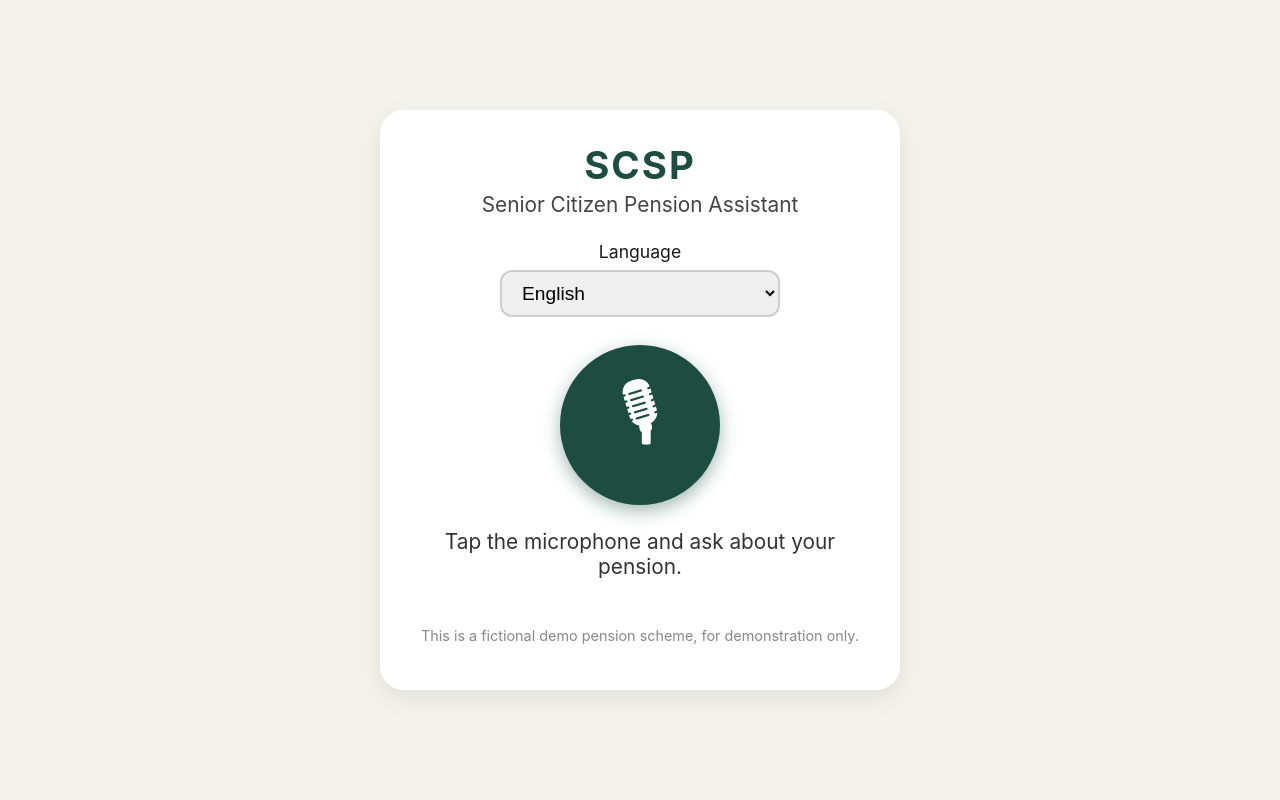
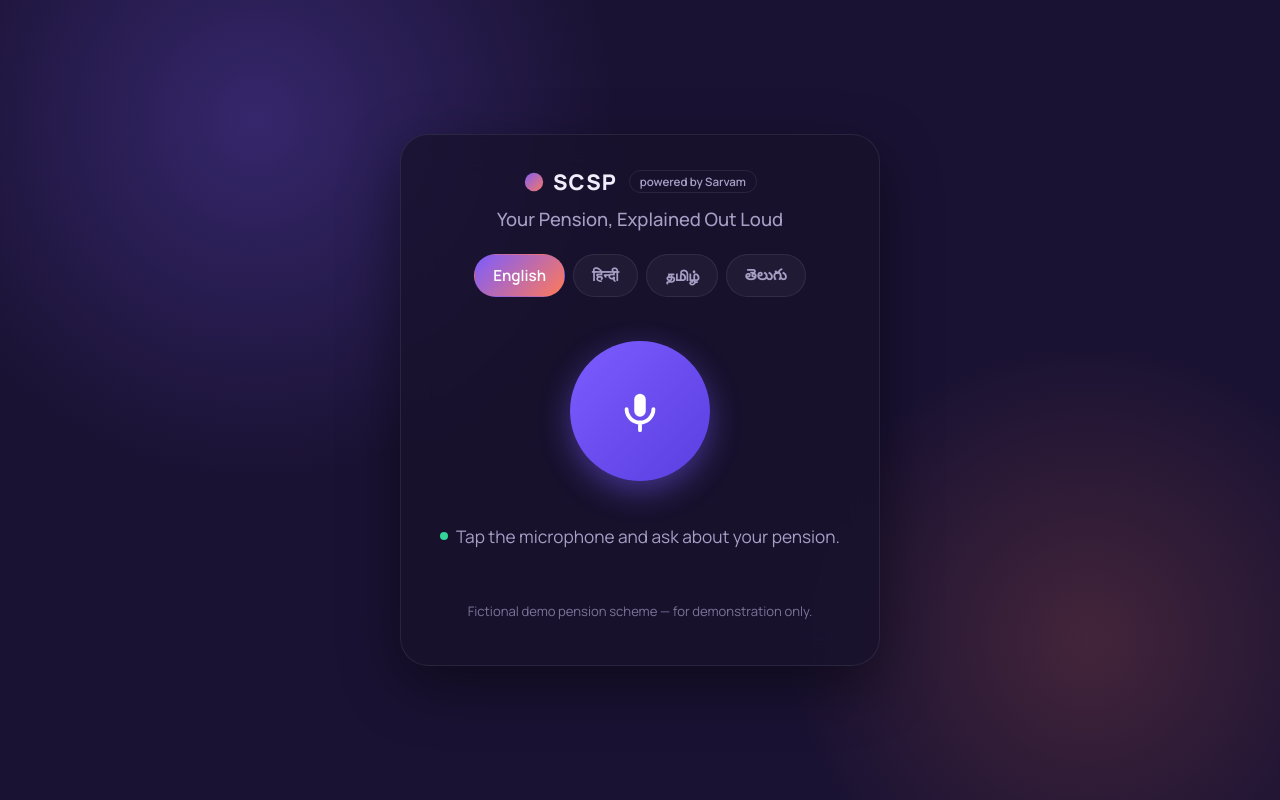
Before and after one commit to BUVI-2006/pension-system, a plain HTML site: page frontend/index.html in a window 1280 px wide. Drawn offline with Linux system fonts and the light colour scheme.

Commit message:
Redesign frontend with a polished Sarvam-inspired dark UI
Language selector switches from a dropdown to pill buttons, mic button
gets gradient/glow states for listening and thinking, and transcript
bubbles get a chat-style look.

Co-Authored-By: Claude Sonnet 5 <noreply@anthropic.com>

```diff
--- a/frontend/app.js
+++ b/frontend/app.js
@@ -1,20 +1,37 @@
 const micBtn = document.getElementById("micBtn");
 const statusEl = document.getElementById("status");
+const statusDot = document.getElementById("statusDot");
 const repeatBtn = document.getElementById("repeatBtn");
 const player = document.getElementById("player");
 const userLine = document.getElementById("userLine");
 const assistantLine = document.getElementById("assistantLine");
-const langSelect = document.getElementById("lang");
+const langRow = document.getElementById("langRow");
 
 let mediaRecorder = null;
 let chunks = [];
 let recording = false;
+let currentLang = "en-IN";
+
+const DOT_COLORS = {
+  idle: "#34d399",
+  listening: "#ff5d6c",
+  thinking: "#ff7a59",
+};
 
 function setStatus(text, mode) {
   statusEl.textContent = text;
   micBtn.classList.remove("listening", "thinking");
+  statusDot.style.background = DOT_COLORS[mode || "idle"];
   if (mode) micBtn.classList.add(mode);
 }
+
+langRow.addEventListener("click", (e) => {
+  const btn = e.target.closest(".lang-pill");
+  if (!btn) return;
+  document.querySelectorAll(".lang-pill").forEach((p) => p.classList.remove("active"));
+  btn.classList.add("active");
+  currentLang = btn.dataset.lang;
+});
 
 async function startRecording() {
   const stream = await navigator.mediaDevices.getUserMedia({ audio: true });
@@ -42,7 +59,7 @@ async function handleRecordingStop() {
   const blob = new Blob(chunks, { type: "audio/webm" });
   const formData = new FormData();
   formData.append("file", blob, "speech.webm");
-  formData.append("language_code", langSelect.value);
+  formData.append("language_code", currentLang);
 
   try {
     const res = await fetch("/api/voice", { method: "POST", body: formData });
--- a/frontend/index.html
+++ b/frontend/index.html
@@ -4,25 +4,61 @@
 <meta charset="UTF-8" />
 <meta name="viewport" content="width=device-width, initial-scale=1.0" />
 <title>SCSP Pension Assistant</title>
+<link rel="preconnect" href="https://fonts.googleapis.com" />
+<link href="https://fonts.googleapis.com/css2?family=Manrope:wght@400;500;600;700;800&display=swap" rel="stylesheet" />
 <link rel="stylesheet" href="style.css" />
 </head>
 <body>
+  <div class="bg-glow"></div>
+
   <main class="card">
-    <h1>SCSP</h1>
-    <p class="subtitle">Senior Citizen Pension Assistant</p>
+    <header class="brand">
+      <span class="brand-mark">
+        <svg viewBox="0 0 24 24" width="22" height="22" fill="none" xmlns="http://www.w3.org/2000/svg">
+          <circle cx="12" cy="12" r="10" fill="url(#g)"/>
+          <defs>
+            <linearGradient id="g" x1="0" y1="0" x2="24" y2="24" gradientUnits="userSpaceOnUse">
+              <stop stop-color="#7C5CFF"/>
+              <stop offset="1" stop-color="#FF7A59"/>
+            </linearGradient>
+          </defs>
+        </svg>
+      </span>
+      <span class="brand-name">SCSP</span>
+      <span class="brand-badge">powered by Sarvam</span>
+    </header>
 
-    <label class="lang-label" for="lang">Language</label>
-    <select id="lang" class="lang-select">
-      <option value="en-IN">English</option>
-      <option value="hi-IN">हिन्दी</option>
-      <option value="ta-IN">தமிழ்</option>
-      <option value="te-IN">తెలుగు</option>
-    </select>
+    <p class="subtitle">Your Pension, Explained Out Loud</p>
 
-    <button id="micBtn" class="mic-btn" aria-label="Tap to speak">🎙</button>
-    <p id="status" class="status">Tap the microphone and ask about your pension.</p>
+    <div class="lang-row" id="langRow">
+      <button class="lang-pill active" data-lang="en-IN">English</button>
+      <button class="lang-pill" data-lang="hi-IN">हिन्दी</button>
+      <button class="lang-pill" data-lang="ta-IN">தமிழ்</button>
+      <button class="lang-pill" data-lang="te-IN">తెలుగు</button>
+    </div>
 
-    <button id="repeatBtn" class="repeat-btn" hidden>🔁 Repeat Answer</button>
+    <div class="mic-wrap">
+      <div class="ring ring-1"></div>
+      <div class="ring ring-2"></div>
+      <button id="micBtn" class="mic-btn" aria-label="Tap to speak">
+        <svg viewBox="0 0 24 24" width="46" height="46" fill="none" xmlns="http://www.w3.org/2000/svg">
+          <path d="M12 15a3 3 0 0 0 3-3V6a3 3 0 0 0-6 0v6a3 3 0 0 0 3 3Z" fill="currentColor"/>
+          <path d="M19 11a7 7 0 0 1-14 0M12 19v3" stroke="currentColor" stroke-width="2" stroke-linecap="round"/>
+        </svg>
+      </button>
+    </div>
+
+    <div class="status-row">
+      <span id="statusDot" class="status-dot"></span>
+      <p id="status" class="status">Tap the microphone and ask about your pension.</p>
+    </div>
+
+    <button id="repeatBtn" class="repeat-btn" hidden>
+      <svg viewBox="0 0 24 24" width="18" height="18" fill="none" xmlns="http://www.w3.org/2000/svg">
+        <path d="M4 4v5h5M20 20v-5h-5M4.5 9a8 8 0 0 1 14-4.5M19.5 15a8 8 0 0 1-14 4.5" stroke="currentColor" stroke-width="2" stroke-linecap="round" stroke-linejoin="round"/>
+      </svg>
+      Repeat Answer
+    </button>
 
     <audio id="player" hidden></audio>
 
@@ -31,7 +67,7 @@
       <div id="assistantLine" class="line assistant-line" hidden></div>
     </section>
 
-    <p class="disclaimer">This is a fictional demo pension scheme, for demonstration only.</p>
+    <p class="disclaimer">Fictional demo pension scheme — for demonstration only.</p>
   </main>
 
   <script src="app.js"></script>
--- a/frontend/style.css
+++ b/frontend/style.css
@@ -1,4 +1,17 @@
 * { box-sizing: border-box; }
+
+:root {
+  --bg-1: #0f0b1e;
+  --bg-2: #1a1233;
+  --card: #17122b;
+  --card-border: rgba(255, 255, 255, 0.08);
+  --text: #f1eefc;
+  --text-dim: #a79fc4;
+  --accent-1: #7c5cff;
+  --accent-2: #ff7a59;
+  --danger: #ff5d6c;
+  --good: #34d399;
+}
 
 body {
   margin: 0;
@@ -6,133 +19,251 @@ body {
   display: flex;
   align-items: center;
   justify-content: center;
-  background: #f4f2ec;
-  font-family: -apple-system, "Segoe UI", Roboto, Arial, sans-serif;
-  color: #1a1a1a;
+  background: var(--bg-1);
+  font-family: "Manrope", -apple-system, "Segoe UI", Roboto, Arial, sans-serif;
+  color: var(--text);
   padding: 16px;
+  position: relative;
+  overflow-x: hidden;
+}
+
+.bg-glow {
+  position: fixed;
+  inset: 0;
+  background:
+    radial-gradient(600px circle at 20% 15%, rgba(124, 92, 255, 0.28), transparent 60%),
+    radial-gradient(500px circle at 85% 80%, rgba(255, 122, 89, 0.18), transparent 60%),
+    var(--bg-2);
+  z-index: -1;
 }
 
 .card {
   width: 100%;
-  max-width: 520px;
-  background: #ffffff;
-  border-radius: 24px;
-  padding: 32px 24px;
+  max-width: 480px;
+  background: rgba(23, 18, 43, 0.75);
+  border: 1px solid var(--card-border);
+  border-radius: 28px;
+  padding: 32px 26px;
   text-align: center;
-  box-shadow: 0 8px 24px rgba(0, 0, 0, 0.08);
+  backdrop-filter: blur(18px);
+  box-shadow: 0 20px 60px rgba(0, 0, 0, 0.45);
   display: flex;
   flex-direction: column;
   align-items: center;
 }
 
-h1 {
-  font-size: 2.4rem;
-  margin: 0;
-  letter-spacing: 2px;
-  color: #1c4d3e;
+.brand {
+  display: flex;
+  align-items: center;
+  gap: 8px;
+  margin-bottom: 6px;
+}
+
+.brand-mark { display: inline-flex; }
+
+.brand-name {
+  font-size: 1.35rem;
+  font-weight: 800;
+  letter-spacing: 1px;
+}
+
+.brand-badge {
+  font-size: 0.72rem;
+  font-weight: 600;
+  color: var(--text-dim);
+  border: 1px solid var(--card-border);
+  padding: 3px 10px;
+  border-radius: 999px;
+  margin-left: 4px;
 }
 
 .subtitle {
-  font-size: 1.3rem;
-  margin: 4px 0 24px;
-  color: #444;
+  font-size: 1.15rem;
+  font-weight: 500;
+  margin: 4px 0 22px;
+  color: var(--text-dim);
 }
 
-.lang-label {
-  display: block;
-  font-size: 1.1rem;
-  margin-bottom: 8px;
+.lang-row {
+  display: flex;
+  flex-wrap: wrap;
+  gap: 8px;
+  justify-content: center;
+  margin-bottom: 30px;
 }
 
-.lang-select {
-  font-size: 1.2rem;
-  padding: 10px 16px;
-  border-radius: 12px;
-  border: 2px solid #ccc;
-  margin-bottom: 28px;
-  width: 100%;
-  max-width: 280px;
+.lang-pill {
+  font-family: inherit;
+  font-size: 0.95rem;
+  font-weight: 600;
+  padding: 9px 18px;
+  border-radius: 999px;
+  border: 1px solid var(--card-border);
+  background: rgba(255, 255, 255, 0.04);
+  color: var(--text-dim);
+  cursor: pointer;
+  transition: all 0.15s;
+}
+
+.lang-pill:hover {
+  border-color: var(--accent-1);
+  color: var(--text);
+}
+
+.lang-pill.active {
+  background: linear-gradient(135deg, var(--accent-1), var(--accent-2));
+  color: white;
+  border-color: transparent;
+}
+
+.mic-wrap {
+  position: relative;
+  width: 168px;
+  height: 168px;
+  display: flex;
+  align-items: center;
+  justify-content: center;
+  margin-bottom: 22px;
+}
+
+.ring {
+  position: absolute;
+  inset: 0;
+  border-radius: 50%;
+  border: 2px solid rgba(124, 92, 255, 0.35);
+  opacity: 0;
 }
 
 .mic-btn {
-  width: 160px;
-  height: 160px;
+  position: relative;
+  width: 140px;
+  height: 140px;
   border-radius: 50%;
   border: none;
-  background: #1c4d3e;
+  background: linear-gradient(135deg, var(--accent-1), #5b3fe0);
   color: white;
-  font-size: 4.5rem;
   cursor: pointer;
-  box-shadow: 0 6px 18px rgba(28, 77, 62, 0.4);
-  transition: transform 0.15s, background 0.15s;
+  display: flex;
+  align-items: center;
+  justify-content: center;
+  box-shadow: 0 10px 30px rgba(124, 92, 255, 0.45);
+  transition: transform 0.15s;
+  z-index: 1;
 }
 
-.mic-btn:hover { transform: scale(1.03); }
+.mic-btn:hover { transform: scale(1.04); }
 
 .mic-btn.listening {
-  background: #b8452f;
-  animation: pulse 1.2s infinite;
+  background: linear-gradient(135deg, var(--danger), #c23b52);
+  box-shadow: 0 10px 30px rgba(255, 93, 108, 0.5);
+}
+
+.mic-btn.listening ~ .ring,
+.mic-wrap:has(.mic-btn.listening) .ring {
+  opacity: 1;
+  animation: pulse 1.8s ease-out infinite;
+}
+
+.mic-wrap:has(.mic-btn.listening) .ring-2 {
+  animation-delay: 0.5s;
 }
 
 .mic-btn.thinking {
-  background: #8a6d1c;
+  background: linear-gradient(135deg, var(--accent-2), #c2542f);
+  box-shadow: 0 10px 30px rgba(255, 122, 89, 0.45);
+  animation: spin-pulse 1.2s ease-in-out infinite;
 }
 
 @keyframes pulse {
-  0% { box-shadow: 0 0 0 0 rgba(184, 69, 47, 0.5); }
-  70% { box-shadow: 0 0 0 24px rgba(184, 69, 47, 0); }
-  100% { box-shadow: 0 0 0 0 rgba(184, 69, 47, 0); }
+  0% { transform: scale(0.75); opacity: 0.7; border-color: rgba(255, 93, 108, 0.6); }
+  100% { transform: scale(1.35); opacity: 0; border-color: rgba(255, 93, 108, 0); }
+}
+
+@keyframes spin-pulse {
+  0%, 100% { transform: scale(1); }
+  50% { transform: scale(0.94); }
+}
+
+.status-row {
+  display: flex;
+  align-items: center;
+  gap: 8px;
+  min-height: 2.4rem;
+  margin-bottom: 6px;
+}
+
+.status-dot {
+  width: 8px;
+  height: 8px;
+  border-radius: 50%;
+  background: var(--good);
+  flex-shrink: 0;
 }
 
 .status {
-  font-size: 1.3rem;
-  margin: 24px 0 8px;
-  min-height: 2.6rem;
-  color: #333;
+  font-size: 1.08rem;
+  color: var(--text-dim);
+  margin: 0;
 }
 
 .repeat-btn {
-  font-size: 1.15rem;
-  padding: 12px 24px;
+  display: inline-flex;
+  align-items: center;
+  gap: 8px;
+  font-family: inherit;
+  font-size: 1rem;
+  font-weight: 600;
+  padding: 11px 20px;
   border-radius: 14px;
-  border: 2px solid #1c4d3e;
-  background: white;
-  color: #1c4d3e;
+  border: 1px solid var(--card-border);
+  background: rgba(255, 255, 255, 0.05);
+  color: var(--text);
   cursor: pointer;
-  margin-bottom: 8px;
+  margin: 8px 0 4px;
+}
+
+.repeat-btn:hover { border-color: var(--accent-1); }
+
+.repeat-btn[hidden],
+.line[hidden] {
+  display: none;
 }
 
 .transcript {
+  width: 100%;
   text-align: left;
-  margin-top: 20px;
+  margin-top: 18px;
 }
 
 .line {
-  font-size: 1.2rem;
+  font-size: 1.08rem;
   line-height: 1.5;
   padding: 14px 18px;
-  border-radius: 14px;
-  margin-bottom: 12px;
+  border-radius: 16px;
+  margin-bottom: 10px;
 }
 
 .user-line {
-  background: #eef1ea;
-  color: #1a1a1a;
+  background: rgba(255, 255, 255, 0.06);
+  color: var(--text);
+  border: 1px solid var(--card-border);
 }
 
 .assistant-line {
-  background: #e8f0ec;
-  color: #1c4d3e;
+  background: linear-gradient(135deg, rgba(124, 92, 255, 0.18), rgba(255, 122, 89, 0.12));
+  color: var(--text);
   font-weight: 600;
+  border: 1px solid rgba(124, 92, 255, 0.3);
 }
 
 .disclaimer {
-  font-size: 0.9rem;
-  color: #888;
-  margin-top: 20px;
+  font-size: 0.82rem;
+  color: rgba(167, 159, 196, 0.7);
+  margin-top: 22px;
 }
 
 @media (max-width: 480px) {
-  .mic-btn { width: 130px; height: 130px; font-size: 3.6rem; }
-  h1 { font-size: 2rem; }
+  .mic-wrap { width: 140px; height: 140px; }
+  .mic-btn { width: 118px; height: 118px; }
+  .brand-badge { display: none; }
 }
```
